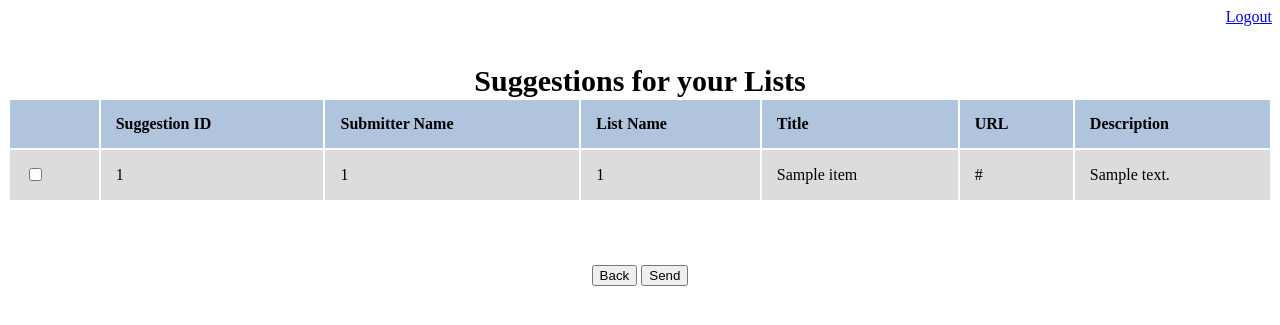
After one commit to AnjaliKochar/mailinglist, a Flask app: template templates/curatorviewsuggestions.html in a window 1280 px wide. The commit adds this page. Shown: the top 325 px of the page. Run offline with Flask 2, Linux system fonts and the light colour scheme; the template is opened without the code that fills it: most values are stand-ins (such as "Sample title", 1, 10 or a date in 2020).

Commit message:
submitter suggestions table

```diff
--- a/templates/curatoroptions.html
+++ b/templates/curatoroptions.html
@@ -18,7 +18,7 @@
         {% endwith %}
         <form>
             <div align="right"><a href="{{url_for('firstpage')}}">Logout</a> </div>
-            <div style="width:60%;margin-top:10%;margin-left:30%">
+            <div style="width:60%;margin-top:10%;margin-left:23%">
             <div style="float:left;padding:5%">
                 <a  href="{{url_for('assign_newsubmitter')}}" style="color:grey" > <i class="fa fa-user-circle-o fa-5x " aria-hidden="true" style="margin-left:20%" ></i><br>Assign new submitter</a>
             </div>
@@ -26,7 +26,11 @@
                 <a href="{{url_for('detail')}}" style="color:grey"> <i class="fa fa-pencil-square-o fa-5x" aria-hidden="true" style="margin-left:15%"  ></i><br>Update profile</a>
             </div>
             <div style="float:left;padding:5%">
+                <!--For sending newsletter of curator's choice-->
                 <a href="{{url_for('send_newsletter')}}" style="color:grey"><i class="fa fa-envelope-square fa-5x" aria-hidden="true" style="margin-left:15%"></i><br>Send newsletter</a>
+            </div>
+                <div style="float:left;padding:5%">
+                <a href="{{url_for('view_suggestions')}}" style="color:grey"><i class="fa fa-eye fa-5x" aria-hidden="true" style="margin-left:15%"></i><br>View Suggestions</a>
             </div>
             </div>
         </form>
--- /dev/null
+++ b/templates/curatorviewsuggestions.html
@@ -0,0 +1,65 @@
+<!DOCTYPE html>
+<html lang="en">
+<head>
+    <meta charset="UTF-8">
+    <title>View Suggestions</title>
+    <style>
+        <!--table,th,td{-->
+        <!--border:1px solid black;-->
+        <!--border-collapse:collapse;-->
+        <!--}-->
+        th,td{
+        padding:15px;
+        text-align:left;
+        }
+        table tr:nth-child(even) {
+        background-color: gainsboro;
+        }
+        table tr:nth-child(odd) {
+        background-color: lightsteelblue;
+        }
+
+    </style>
+
+</head>
+<body>
+    <section>
+        <div align="right"><a href="{{url_for('firstpage')}}">Logout</a> </div>
+        <div style="margin-top:3%">
+            <form action="" method="post">
+                <table  style="width:100%">
+                <caption style="font-size:30px"><b>Suggestions for your Lists</b></caption>
+                <tr>
+                    <th></th>
+                    <th>Suggestion ID</th>
+                    <th>Submitter Name</th>
+                    <th>List Name</th>
+                    <th>Title</th>
+                    <th>URL</th>
+                    <th>Description</th>
+
+                </tr>
+                {% for item in details %}
+                <tr>
+                    <td><input type="checkbox" ></td>
+                    <td>{{item.ss_id}}</td>
+                    <td>{{item.user_id}}</td>
+                    <td>{{item.list_id}}</td>
+                    <td>{{item.title}}</td>
+                    <td>{{item.url}}</td>
+                    <td>{{item.description}}</td>
+                </tr>
+                {% endfor %}
+                </table>
+                <div align="center" style="margin-top:5%">
+                    <button type="button" onclick="history.go(-1)" >Back</button>
+                    <input type="submit" value="Send">
+                </div>
+
+            </form>
+
+
+        </div>
+    </section>
+</body>
+</html>
```
Also changed, not shown: displaydetails.py (+9 -0 lines), mailinglist.db.
